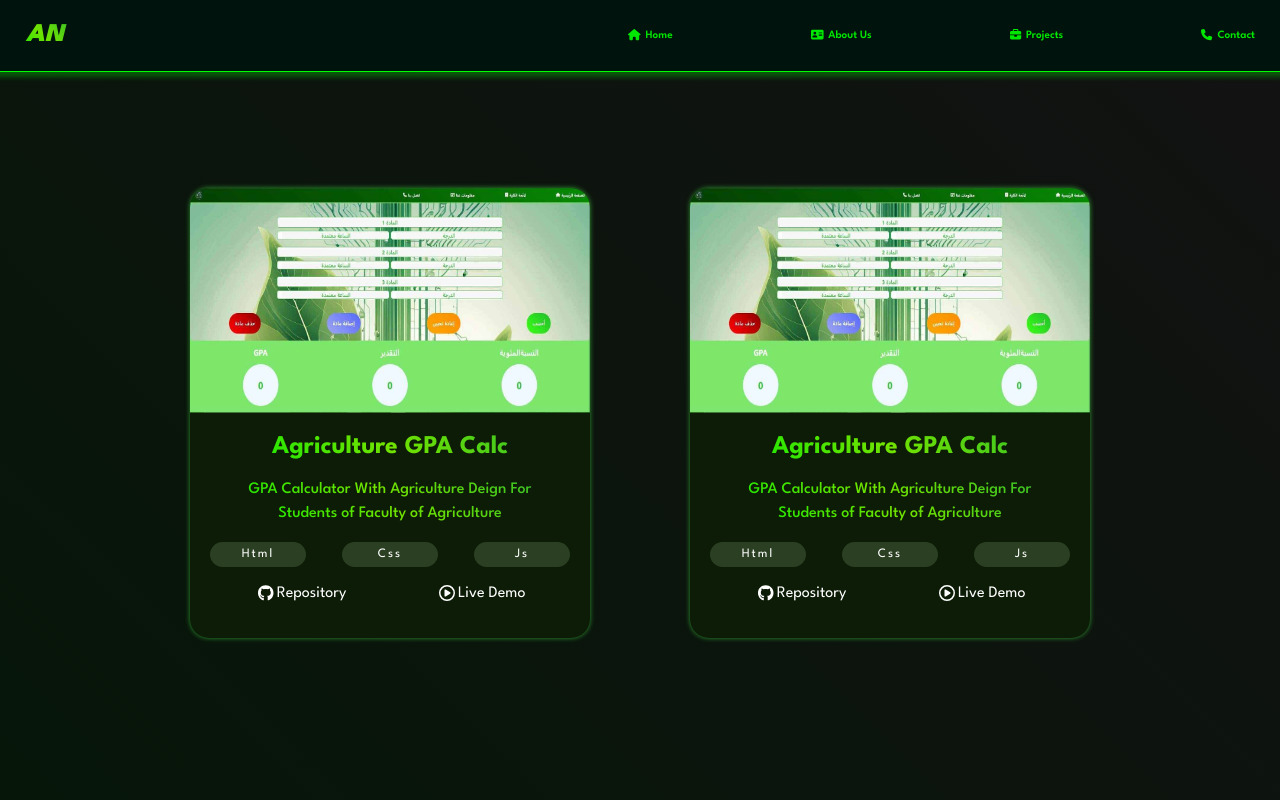
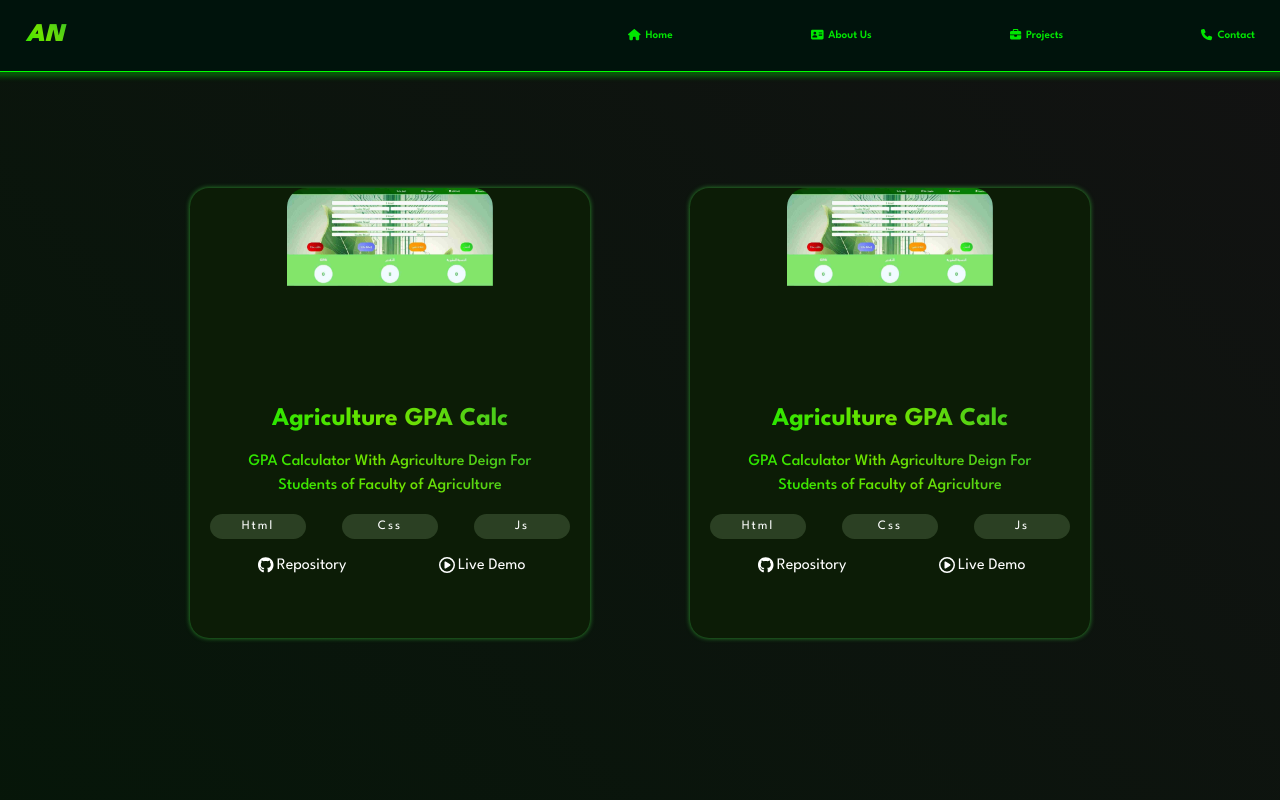
Before and after one commit to AN1001110/Portfolio, a React (Vite) app: page /projects in a window 1280 px wide. Shown: the top 800 px of the page. Built offline with nearby package versions, Linux system fonts and the light colour scheme.

Commit message:
My portfolio v1

```diff
--- a/src/components/ProjectCard.jsx
+++ b/src/components/ProjectCard.jsx
@@ -20,7 +20,9 @@ export default function ProjectCard({
   });
   return (
     <div className="projectCard">
-      <img src={imgSrc} alt="Not Found" />
+      <Link to = {demo}>
+        <img src={imgSrc} alt="Not Found" />
+      </Link>
       <div className="cardContent">
         <h3>{title}</h3>
         <p>{content}</p>
```
Also changed, not shown: src/assets/imgs/agri-calc.jpg.
